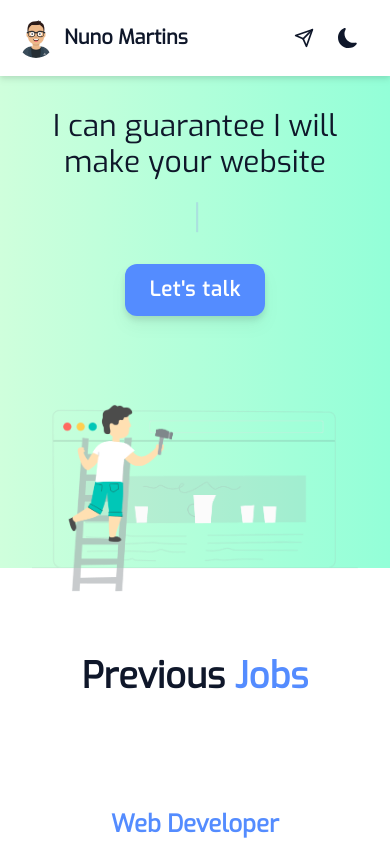
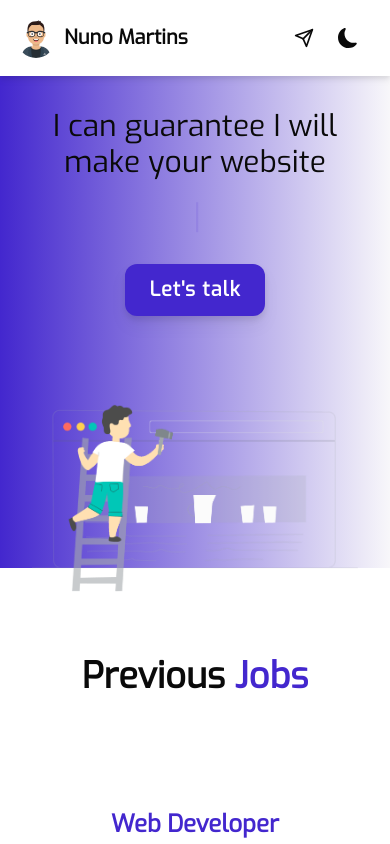
Before and after one commit to Filigs/next-portfolio, a Next.js app: page / in a window 390 px wide. Shown: the top 844 px of the page. Built offline with nearby package versions, Linux system fonts and the light colour scheme.

Commit message:
colors palette
.

```diff
--- a/components/experience.js
+++ b/components/experience.js
@@ -28,9 +28,7 @@ export default function Experience() {
           <section className="p-10 border-0 lg:p-14 bg-light dark:bg-dark rounded-xl">
             <p className="p-4 mx-auto my-8 text-4xl font-black text-center cursor-default lg:text-6xl max-w-fit dark:after:text-light rounded-xl ">
               <span>{"Previous "}</span>
-              <span className="text-buttonLight dark:text-buttonDark">
-                {"Jobs"}
-              </span>
+              <span className="text-cta dark:text-darkCta">{"Jobs"}</span>
             </p>
             {jobs.map((job) => {
               return (
@@ -41,7 +39,7 @@ export default function Experience() {
                   <section className="mx-auto my-4 max-w-fit">
                     <div className="grid grid-flow-row leading-relaxed">
                       {" "}
-                      <p className="p-4 text-2xl font-bold text-buttonLight lg:text-3xl xl:text-4xl dark:text-buttonDark">
+                      <p className="p-4 text-2xl font-bold text-cta lg:text-3xl xl:text-4xl dark:text-darkCta">
                         {" "}
                         {job.nome}
                       </p>
@@ -51,7 +49,7 @@ export default function Experience() {
                       </p>
                     </div>
                     <div className="grid items-center justify-center grid-flow-col grid-rows-2 p-8 my-4 text-lg font-normal gap-x-4 lg:text-xl">
-                      <div className="row-span-2 text-4xl lg:text-5xl text-buttonLight dark:text-ringDark">
+                      <div className="row-span-2 text-4xl lg:text-5xl text-cta dark:text-darkCtaHover">
                         <span>
                           {" "}
                           <GoCalendar />
@@ -66,7 +64,7 @@ export default function Experience() {
                     </div>
                   </section>
                   <section className="px-8 pt-8 leading-loose lg:px-10">
-                    <p className="p-4 text-lg font-bold text-ctaLight lg:text-2xl rounded-xl dark:text-hoverDark">
+                    <p className="p-4 text-lg font-bold text-cta lg:text-2xl rounded-xl dark:text-darkCtaHover">
                       {job.desc}
                     </p>
                   </section>
--- a/components/index/biography.js
+++ b/components/index/biography.js
@@ -13,7 +13,7 @@ export default function Biography() {
     <div className="border-0">
       <div className="text-3xl font-medium text-center lg:text-4xl xl:text-5xl lg:max-w-xl">
         {biography.body}
-        <div className="mt-4 font-serif font-black tracking-wider text-ctaLight dark:text-ctaDark">
+        <div className="mt-4 font-serif font-black tracking-wider text-cta dark:text-darkCta">
           <Typewriter
             cursor="true"
             loop="0"
--- a/components/index/hero.js
+++ b/components/index/hero.js
@@ -19,7 +19,7 @@ export default function Hero() {
             <div className="text-center ">
               {/* button */}
               <Link href="/contact-form" passHref>
-                <button className="text-light bg-buttonLight dark:bg-buttonDark hover:bg-hoverLight dark:hover:bg-hoverDark">
+                <button className="text-light bg-cta dark:bg-darkCta hover:bg-ctaHover dark:hover:bg-darkCtaHover">
                   {"Let's talk"}
                 </button>
               </Link>
--- a/components/navbar.js
+++ b/components/navbar.js
@@ -24,13 +24,13 @@ export default function NavBar() {
         </div>
 
         <div className="inline-flex items-center border-0 text-dark dark:text-light">
-          <section className="p-1 mx-1 text-xl border-0 rounded-full cursor-pointer hover:text-hoverLight dark:hover:text-hoverDark">
+          <section className="p-1 mx-1 text-xl border-0 rounded-full cursor-pointer hover:text-ctaHover dark:hover:text-darkCtaHover">
             <Link href="/contact-form" passHref>
               <FiSend alt="Contact me" />
             </Link>
           </section>
           <section
-            className="p-1 mx-1 text-xl border-0 rounded-full cursor-pointer hover:text-hoverLight dark:hover:text-hoverDark"
+            className="p-1 mx-1 text-xl border-0 rounded-full cursor-pointer hover:text-ctaHover dark:hover:text-darkCtaHover"
             alt="Switch color theme between dark and light mode"
           >
             <ThemeSwitch />
--- a/components/socials.js
+++ b/components/socials.js
@@ -8,7 +8,7 @@ export default function Socials() {
   return (
     <ul id={"contacts"} className="flex rounded-xl border-0 md:flex-row">
       <span className="sr-only">{"Social Links"}</span>
-      <li className="items-center p-1 lg:p-2 text-light dark:text-light hover:text-hoverLight dark:hover:text-hoverDark text-lg lg:text-2xl xl:text-4xl rounded-xl">
+      <li className="items-center p-1 lg:p-2 text-light dark:text-light hover:text-ctaHover dark:hover:text-darkCtaHover text-lg lg:text-2xl xl:text-4xl rounded-xl">
         <a
           href={contacts.linkedIn}
           target="_blank"
@@ -20,7 +20,7 @@ export default function Socials() {
         </a>
       </li>
 
-      <li className="items-center p-1 lg:p-2 text-light dark:text-light hover:text-hoverLight dark:hover:text-hoverDark text-lg lg:text-2xl xl:text-4xl rounded-xl">
+      <li className="items-center p-1 lg:p-2 text-light dark:text-light hover:text-ctaHover dark:hover:text-darkCtaHover text-lg lg:text-2xl xl:text-4xl rounded-xl">
         <a
           href={contacts.github}
           target="_blank"
--- a/pages/404.js
+++ b/pages/404.js
@@ -3,7 +3,7 @@ export default function Custom404() {
     <section className="bg-light dark:bg-dark">
       <div className="py-8 px-4 mx-auto max-w-screen-xl lg:py-16 lg:px-6">
         <div className="mx-auto max-w-screen-sm text-center">
-          <h1 className="mb-4 text-7xl tracking-tight font-extrabold lg:text-9xl text-borderDark dark:text-buttonDark">
+          <h1 className="mb-4 text-7xl tracking-tight font-extrabold lg:text-9xl text-darkFillerMedium dark:text-darkCta">
             404
           </h1>
           <p className="mb-4 text-3xl tracking-tight font-bold text-dark md:text-4xl dark:text-light">
@@ -15,7 +15,7 @@ export default function Custom404() {
           </p>
           <a
             href="#"
-            className="inline-flex text-light bg-borderDark hover:bg-sky-800 focus:ring-4 focus:outline-none focus:ring-ringDark font-medium rounded-lg text-sm px-5 py-2.5 text-center dark:focus:ring-sky-900 my-4"
+            className="inline-flex text-light bg-darkFillerMedium hover:bg-sky-800 focus:ring-4 focus:outline-none focus:ring-darkCtaHover font-medium rounded-lg text-sm px-5 py-2.5 text-center dark:focus:ring-sky-900 my-4"
           >
             Back to Homepage
           </a>
--- a/pages/500.js
+++ b/pages/500.js
@@ -3,7 +3,7 @@ export default function Custom500() {
     <section className="bg-light dark:bg-dark">
       <div className="py-8 px-4 mx-auto max-w-screen-xl lg:py-16 lg:px-6">
         <div className="mx-auto max-w-screen-sm text-center">
-          <h1 className="mb-4 text-7xl tracking-tight font-extrabold lg:text-9xl text-borderDark dark:text-buttonDark">
+          <h1 className="mb-4 text-7xl tracking-tight font-extrabold lg:text-9xl text-darkFillerMedium dark:text-darkCta">
             500
           </h1>
           <p className="mb-4 text-3xl tracking-tight font-bold text-dark md:text-4xl dark:text-light">
--- a/styles/globals.css
+++ b/styles/globals.css
@@ -28,7 +28,7 @@ a {
     @apply antialiased lg:transition-transform lg:duration-150;
   }
   button {
-    @apply px-6 py-3 text-xl font-bold tracking-wider text-center rounded-xl lg:text-2xl xl:text-3xl sm:w-fit focus:ring-4 lg:px-9 lg:py-5 xl:px-12 xl:py-6 focus:ring-ringLight dark:focus:ring-ringDark hover:opacity-90 drop-shadow-lg;
+    @apply px-6 py-3 text-xl font-bold tracking-wider text-center rounded-xl lg:text-2xl xl:text-3xl sm:w-fit focus:ring-4 lg:px-9 lg:py-5 xl:px-12 xl:py-6 focus:ring-ctaHover dark:focus:ring-darkCtaHover hover:opacity-90 drop-shadow-lg;
   }
 
   div#hero-banner {
@@ -36,7 +36,7 @@ a {
   }
 
   .lightGradient {
-    @apply bg-gradient-to-r from-backgroundLight to-borderLight;
+    @apply bg-gradient-to-r from-cta to-fillerMedium;
   }
 
   .darkGradient {
@@ -48,11 +48,11 @@ a {
     @apply block;
     @apply p-2.5 w-full text-sm lg:text-base xl:text-lg text-dark;
     @apply border rounded-lg shadow-sm bg-slate-50 border-slate-300;
-    @apply focus:ring-buttonDark focus:border-buttonDark dark:bg-slate-700 dark:border-slate-600;
-    @apply dark:placeholder-slate-400 dark:text-light dark:focus:ring-buttonDark dark:focus:border-buttonDark;
+    @apply focus:ring-darkCta focus:border-darkCta dark:bg-slate-700 dark:border-slate-600;
+    @apply dark:placeholder-slate-400 dark:text-light dark:focus:ring-darkCta dark:focus:border-darkCta;
   }
   input {
-    @apply shadow-sm bg-slate-50 border border-slate-300 text-dark text-sm lg:text-base xl:text-lg rounded-lg focus:ring-buttonDark focus:border-buttonDark block w-full p-2.5 dark:bg-slate-700 dark:border-slate-600 dark:placeholder-slate-400 dark:text-light dark:focus:ring-buttonDark dark:focus:border-buttonDark dark:drop-shadow-sm;
+    @apply shadow-sm bg-slate-50 border border-slate-300 text-dark text-sm lg:text-base xl:text-lg rounded-lg focus:ring-darkCta focus:border-darkCta block w-full p-2.5 dark:bg-slate-700 dark:border-slate-600 dark:placeholder-slate-400 dark:text-light dark:focus:ring-darkCta dark:focus:border-darkCta dark:drop-shadow-sm;
   }
   label {
     @apply block mb-2 text-base font-medium lg:text-lg xl:text-xl text-dark dark:text-light;
--- a/tailwind.config.js
+++ b/tailwind.config.js
@@ -13,49 +13,26 @@ module.exports = {
   theme: {
     extend: {
       colors: {
-        // // // Palette https://colorhunt.co/palette/7900ff548cff93ffd8cfffdc - light
+        // // //  Light mode https://coolors.co/ffffff-f8f7fa-f3f2f5-4327ce
+        cta: "#4327CE",
+        ctaHover: "#5C43DB",
+        fillerDark: "#F3F2F5",
+        fillerMedium: "#F8F7FA",
+        light: "#FFFFFF",
+        // ! Light Palete
 
-        // // text
-
-        light: "#ffffff", // White
-        dark: "#0f172a", // slate-900
-
-        // // layout
-
-        // Backgrounds
-
-        backgroundLight: "#CFFFDC", // mint(lighter)
-        backgroundDark: "",
-
-        // CTA
-
-        ctaLight: "#7900FF", // indigo(medium)
-        ctaDark: "#eab308", // yellow-500
-
-        // Borders
-
-        borderLight: "#93FFD8", // mint(darker)
-        borderDark: "#075985", // Sky-600
-
-        // // Buttons & CTA
-
-        buttonLight: "#548CFF", // sky(darker)
-        buttonDark: "#0ea5e9", // sky-500
-
-        // ::hover
-
-        hoverLight: "#0ea5e9", // sky-300
-        hoverDark: "#38bdf8", // sky-400
-
-        // Button ring
-
-        ringLight: "#7900FF", // indigo(medium)
-        ringDark: "#7dd3fc", // sky-300
+        // // // Dark mode https://coolors.co/1f1f1f-121212-0a0a0a-4327ce
+        darkCta: "#4327CE",
+        darkCtaHover: "#5C43DB",
+        darkFillerLight: "#1F1F1F",
+        darkFillerMedium: "#121212",
+        dark: "#0A0A0A",
+        // ! Dark Palette
 
         // background colors for booleans
 
-        success: "#0d9488", // teal-600
-        danger: "#be123c", // rose-700
+        success: "#56B389", // green
+        danger: "#EB5E55", // red
       },
     },
     plugins: [require("flowbite/plugin"), require("@tailwindcss/forms")],
```
Also changed, not shown: components/index/portfolio.js (+5 -5 lines), 1 other file (tests, documents, lock files or other folders).
